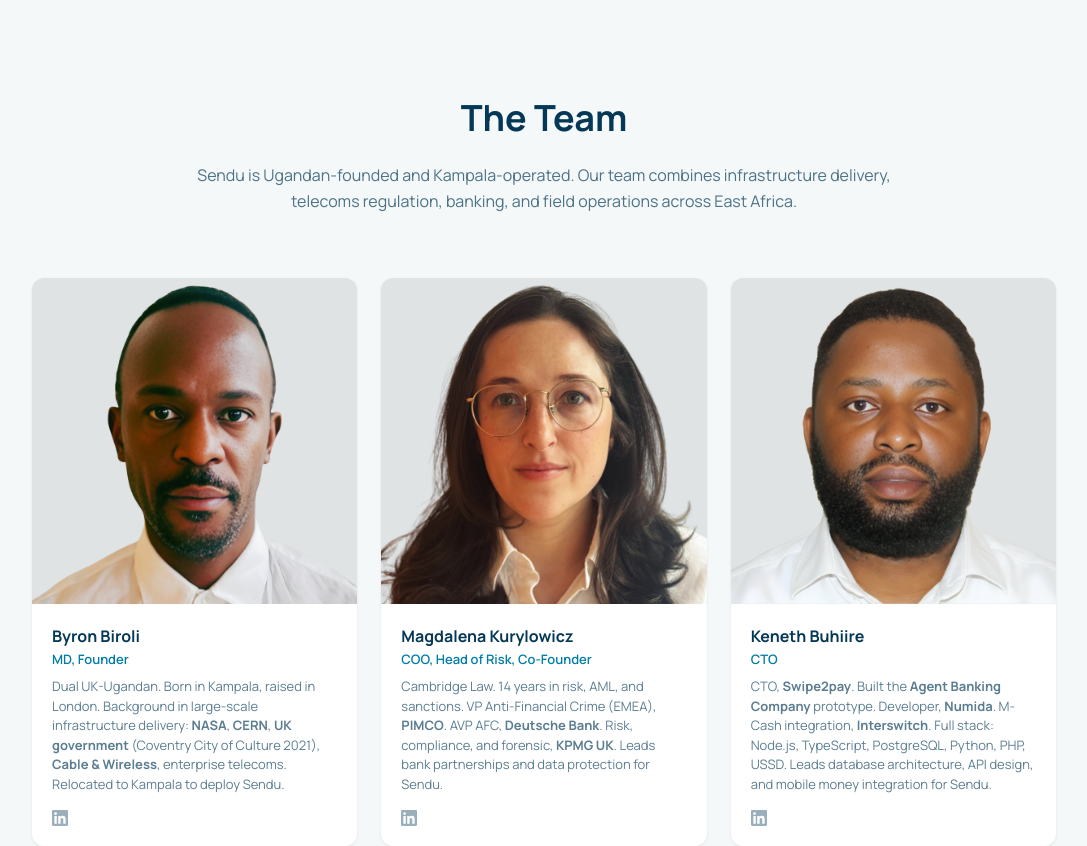
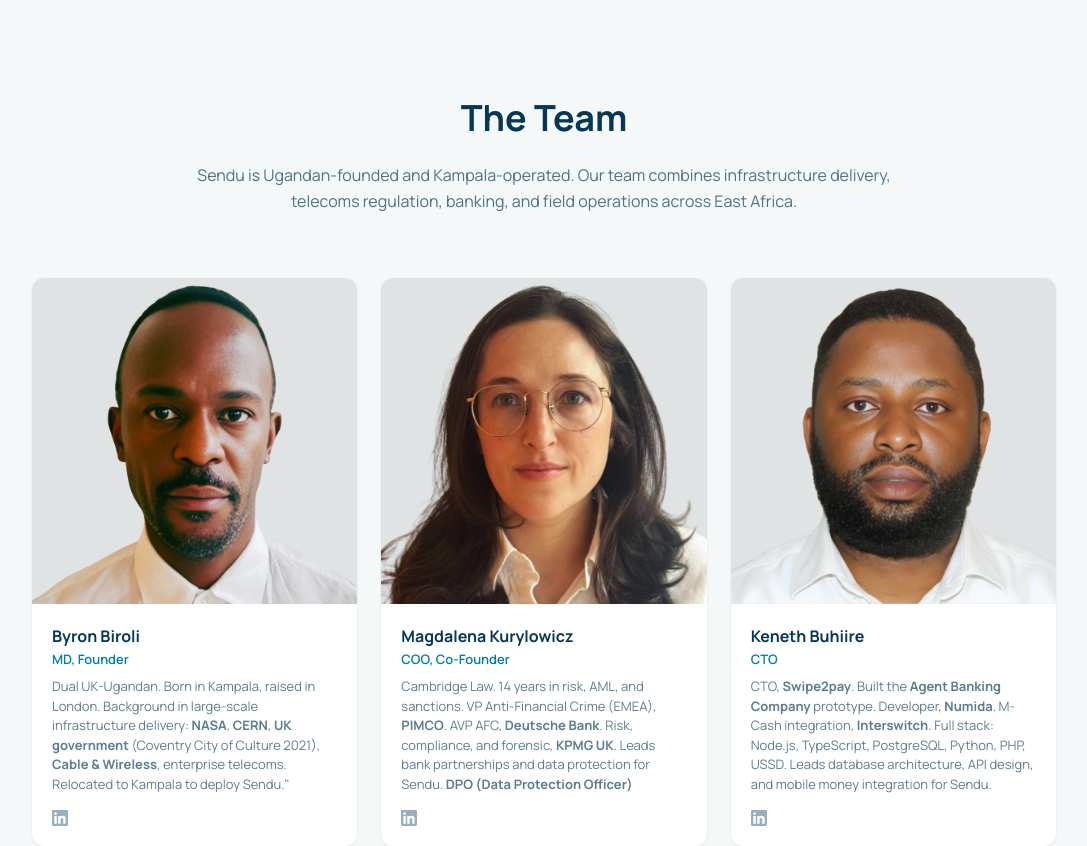
Before and after one commit to ivanyiga/sendu_mvp_website_ivan, a Nuxt app: page /team in a window 1280 px wide. Shown: the top 846 px of the page, without its empty margins (96-1183 px from the left). Built offline with nearby package versions, Linux system fonts and the light colour scheme.

Commit message:
A5: Change title to "COO, Co-Founder". Add "DPO (Data Protection Officer)" to credential body text, after existing

```diff
--- a/pages/team.vue
+++ b/pages/team.vue
@@ -15,15 +15,15 @@ const team = [
     initials: 'BB',
     name: 'Byron Biroli',
     title: 'MD, Founder',
-    credential: 'Dual UK-Ugandan. Born in Kampala, raised in London. Background in large-scale infrastructure delivery: <strong>NASA</strong>, <strong>CERN</strong>, <strong>UK government</strong> (Coventry City of Culture 2021), <strong>Cable & Wireless</strong>, enterprise telecoms. Relocated to Kampala to deploy Sendu.',
+    credential: 'Dual UK-Ugandan. Born in Kampala, raised in London. Background in large-scale infrastructure delivery: <strong>NASA</strong>, <strong>CERN</strong>, <strong>UK government</strong> (Coventry City of Culture 2021), <strong>Cable & Wireless</strong>, enterprise telecoms. Relocated to Kampala to deploy Sendu."</strong>',
     linkedin: 'https://www.linkedin.com/in/byron-biroli/'
   },
   {
     photo: '/team-magdalena.jpg',
     initials: 'MK',
     name: 'Magdalena Kurylowicz',
-    title: 'COO, Head of Risk, Co-Founder',
-    credential: 'Cambridge Law. 14 years in risk, AML, and sanctions. VP Anti-Financial Crime (EMEA), <strong>PIMCO</strong>. AVP AFC, <strong>Deutsche Bank</strong>. Risk, compliance, and forensic, <strong>KPMG UK</strong>. Leads bank partnerships and data protection for Sendu.',
+    title: 'COO, Co-Founder',
+    credential: 'Cambridge Law. 14 years in risk, AML, and sanctions. VP Anti-Financial Crime (EMEA), <strong>PIMCO</strong>. AVP AFC, <strong>Deutsche Bank</strong>. Risk, compliance, and forensic, <strong>KPMG UK</strong>. Leads bank partnerships and data protection for Sendu. <strong>DPO (Data Protection Officer)',
     linkedin: 'https://www.linkedin.com/in/magdalenakurylowicz/'
   },
   {
```
